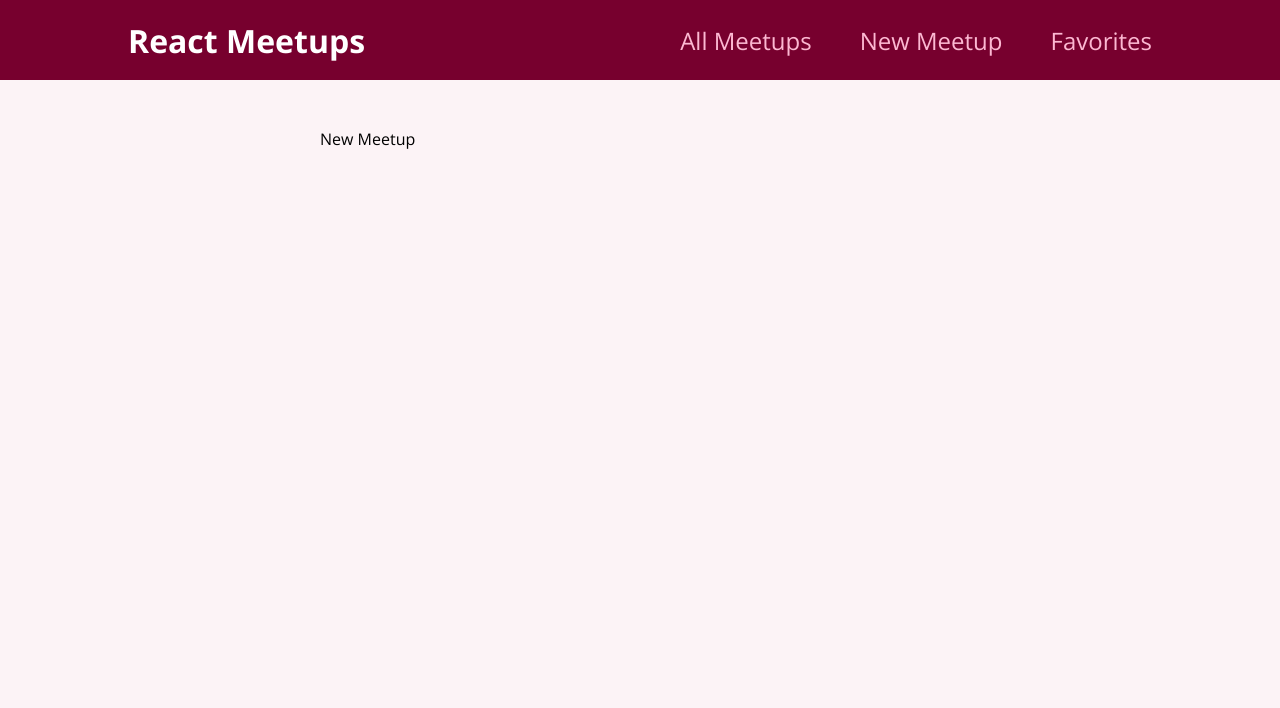
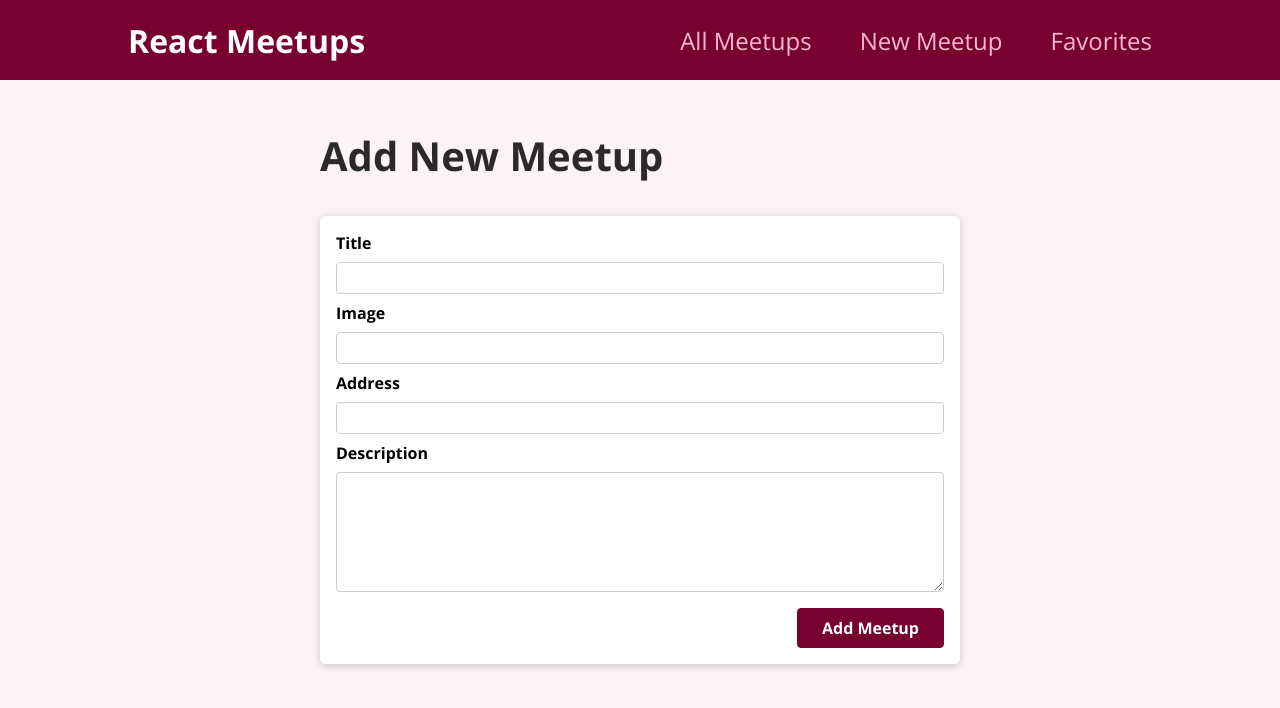
Before and after one commit to sswietoniowski/learning-react-summary-and-core-feature-walkthrough, a React (Create React App) app: page /new-meetup in a window 1280 px wide. Shown: the top 708 px of the page. Built offline with nearby package versions, Linux system fonts and the light colour scheme.

Commit message:
Added form and handled submission

```diff
--- /dev/null
+++ b/src/components/meetups/NewMeetupForm.js
@@ -0,0 +1,62 @@
+import classes from "./NewMeetupForm.module.css";
+
+import { useRef } from "react";
+import Card from "../ui/Card";
+
+function NewMeetupForm() {
+  const titleInputRef = useRef();
+  const imageInputRef = useRef();
+  const addressInputRef = useRef();
+  const descriptionInputRef = useRef();
+
+  function submitHandler(event) {
+    event.preventDefault();
+
+    const enteredTitle = titleInputRef.current.value;
+    const enteredImage = imageInputRef.current.value;
+    const enteredAddress = addressInputRef.current.value;
+    const enteredDescription = descriptionInputRef.current.value;
+
+    const meetupData = {
+      title: enteredTitle,
+      image: enteredImage,
+      address: enteredAddress,
+      description: enteredDescription,
+    };
+
+    console.log(meetupData);
+  }
+
+  return (
+    <Card>
+      <form className={classes.form} onSubmit={submitHandler}>
+        <div className={classes.control}>
+          <label htmlFor="title">Title</label>
+          <input type="text" required it="title" ref={titleInputRef} />
+        </div>
+        <div className={classes.control}>
+          <label htmlFor="image">Image</label>
+          <input type="url" required it="image" ref={imageInputRef} />
+        </div>
+        <div className={classes.control}>
+          <label htmlFor="address">Address</label>
+          <input type="text" required it="address" ref={addressInputRef} />
+        </div>
+        <div className={classes.control}>
+          <label htmlFor="description">Description</label>
+          <textarea
+            it="description"
+            required
+            rows="5"
+            ref={descriptionInputRef}
+          ></textarea>
+        </div>
+        <div className={classes.actions}>
+          <button>Add Meetup</button>
+        </div>
+      </form>
+    </Card>
+  );
+}
+
+export default NewMeetupForm;
--- /dev/null
+++ b/src/components/meetups/NewMeetupForm.module.css
@@ -0,0 +1,45 @@
+.form {
+  padding: 1rem;
+}
+
+.control {
+  margin-bottom: 0.5rem;
+}
+
+.control label {
+  display: block;
+  font-weight: bold;
+  margin-bottom: 0.5rem;
+}
+
+.control input,
+.control textarea {
+  display: block;
+  font: inherit;
+  border-radius: 4px;
+  border: 1px solid #ccc;
+  padding: 0.25rem;
+  width: 100%;
+}
+
+.actions {
+  margin-top: 1rem;
+  text-align: right;
+}
+
+.actions button {
+  font: inherit;
+  cursor: pointer;
+  background-color: #77002e;
+  color: white;
+  padding: 0.5rem 1.5rem;
+  border: 1px solid #77002e;
+  border-radius: 4px;
+  font-weight: bold;
+}
+
+.actions button:hover,
+.actions button:active {
+  background-color: #a50e48;
+  border-color: #a50e48;
+}
--- a/src/pages/NewMeetup.js
+++ b/src/pages/NewMeetup.js
@@ -1,5 +1,12 @@
+import NewMeetupForm from "../components/meetups/NewMeetupForm";
+
 function NewMeetupPage() {
-  return <div>New Meetup</div>;
+  return (
+    <section>
+      <h1>Add New Meetup</h1>
+      <NewMeetupForm />
+    </section>
+  );
 }
 
 export default NewMeetupPage;
```
